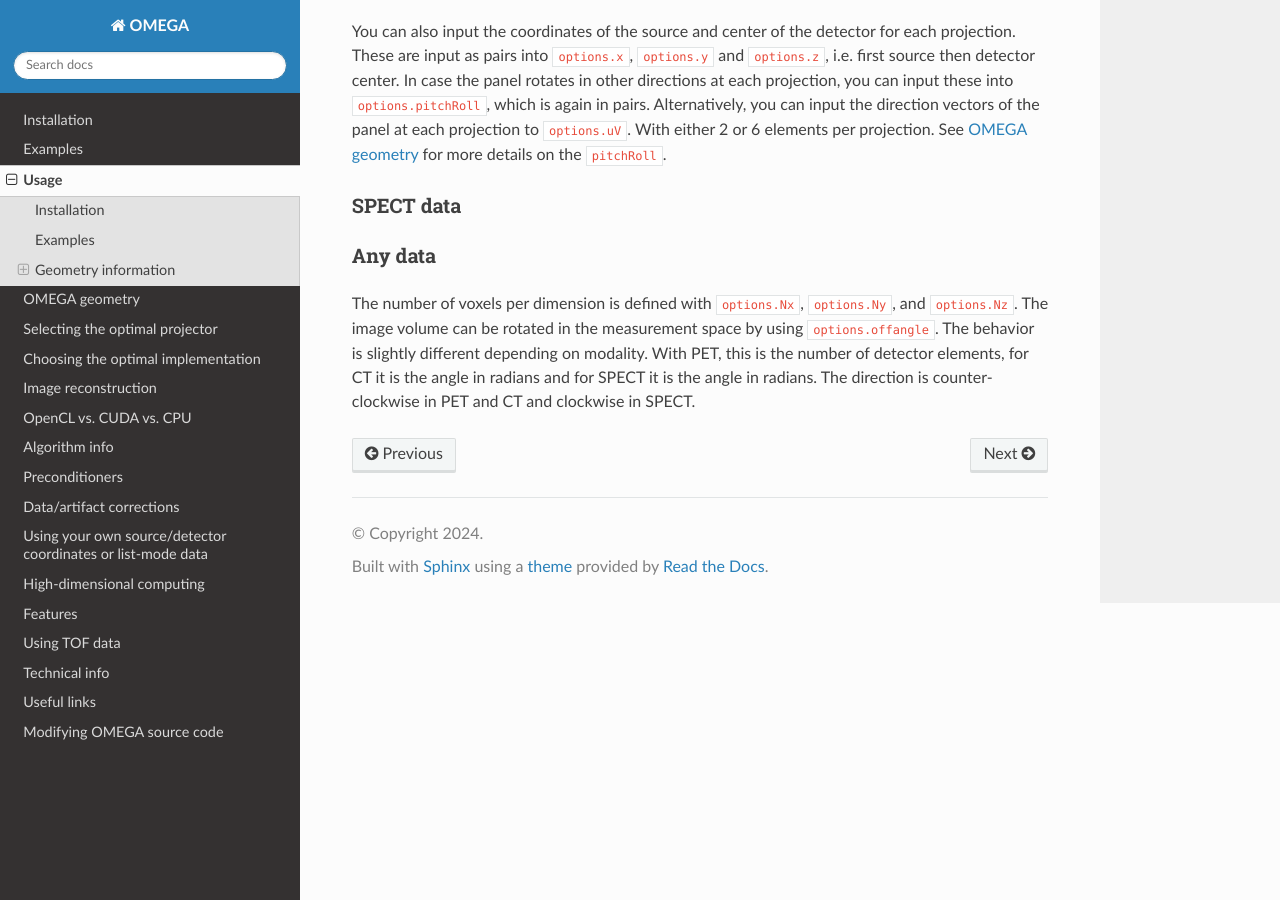
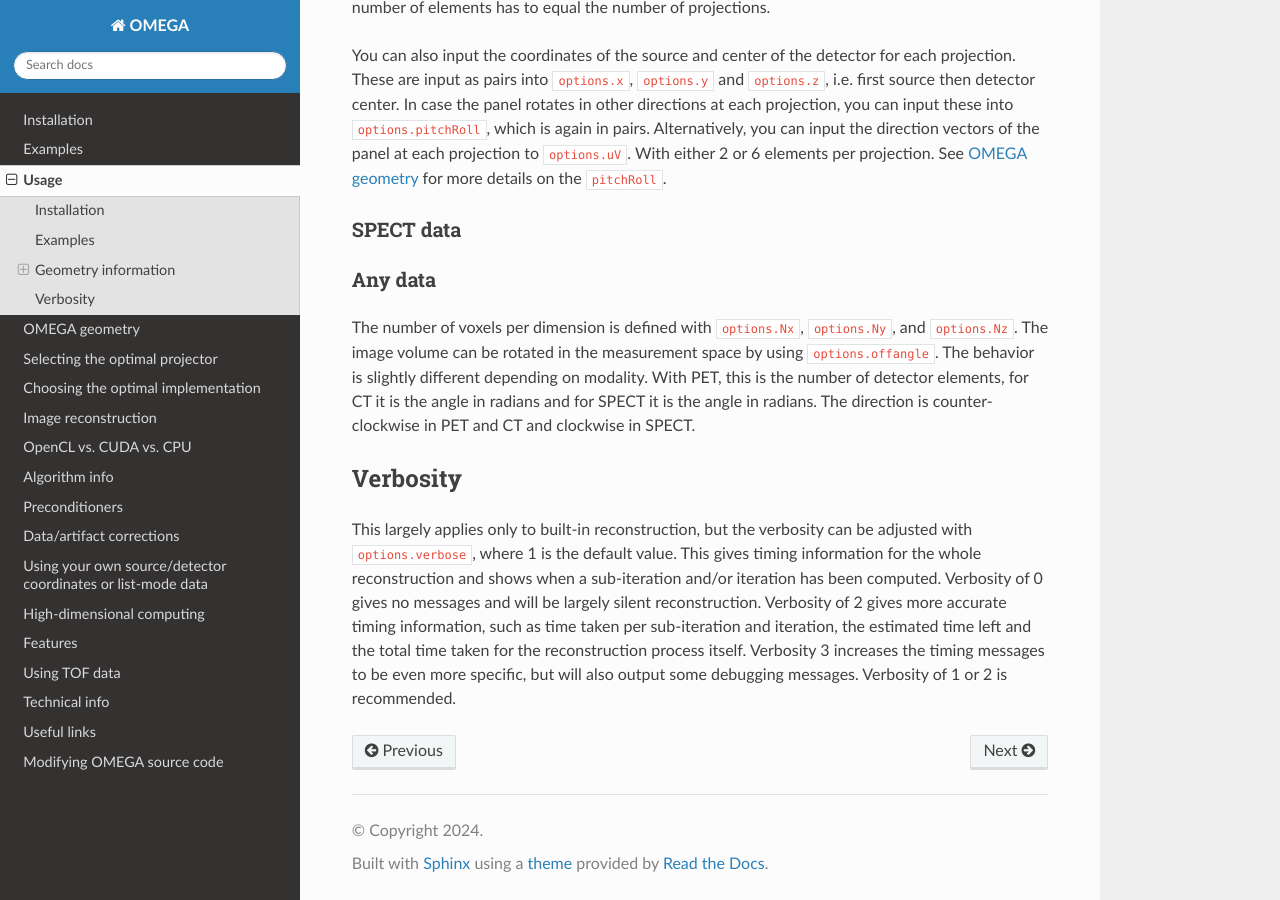
Before and after one commit to villekf/OMEGA-doc, a Sphinx documentation site: the page built from docs/source/usage.rst, in a window 1280 px wide and 900 px high, scrolled down 3439 px. Built offline with Sphinx 7.4.7 and the Read the Docs theme 3.1.0, drawn with Linux system fonts in a browser that asks for light colours.

Commit message:
Update usage.rst

```diff
--- a/docs/source/usage.rst
+++ b/docs/source/usage.rst
@@ -102,3 +102,10 @@
 
 The number of voxels per dimension is defined with ``options.Nx``, ``options.Ny``, and ``options.Nz``. The image volume can be rotated in the measurement space by using ``options.offangle``. The behavior is slightly different depending on modality.
 With PET, this is the number of detector elements, for CT it is the angle in radians and for SPECT it is the angle in radians. The direction is counter-clockwise in PET and CT and clockwise in SPECT.
+
+Verbosity
+---------
+
+This largely applies only to built-in reconstruction, but the verbosity can be adjusted with ``options.verbose``, where 1 is the default value. This gives timing information for the whole reconstruction and shows when a sub-iteration and/or iteration
+has been computed. Verbosity of 0 gives no messages and will be largely silent reconstruction. Verbosity of 2 gives more accurate timing information, such as time taken per sub-iteration and iteration, the estimated time left and the total time
+taken for the reconstruction process itself. Verbosity 3 increases the timing messages to be even more specific, but will also output some debugging messages. Verbosity of 1 or 2 is recommended.
```
